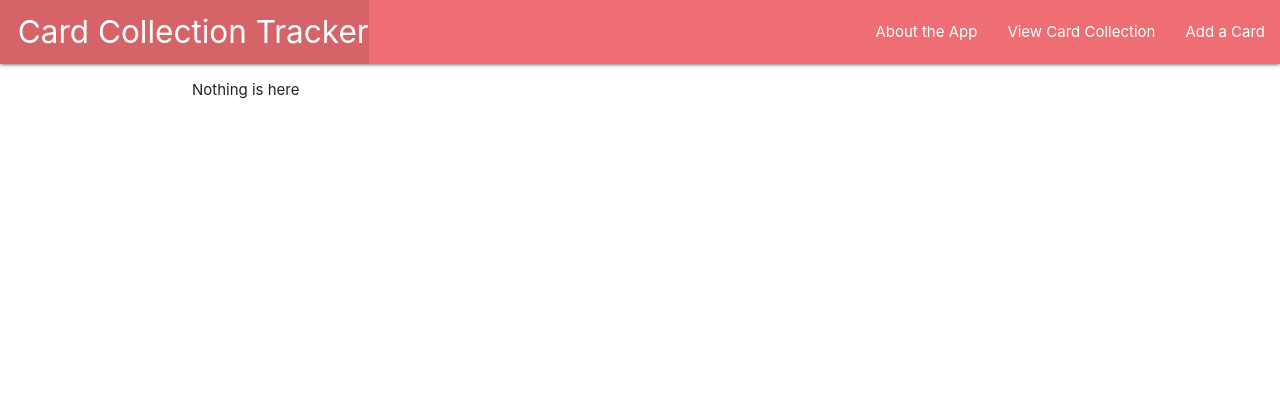
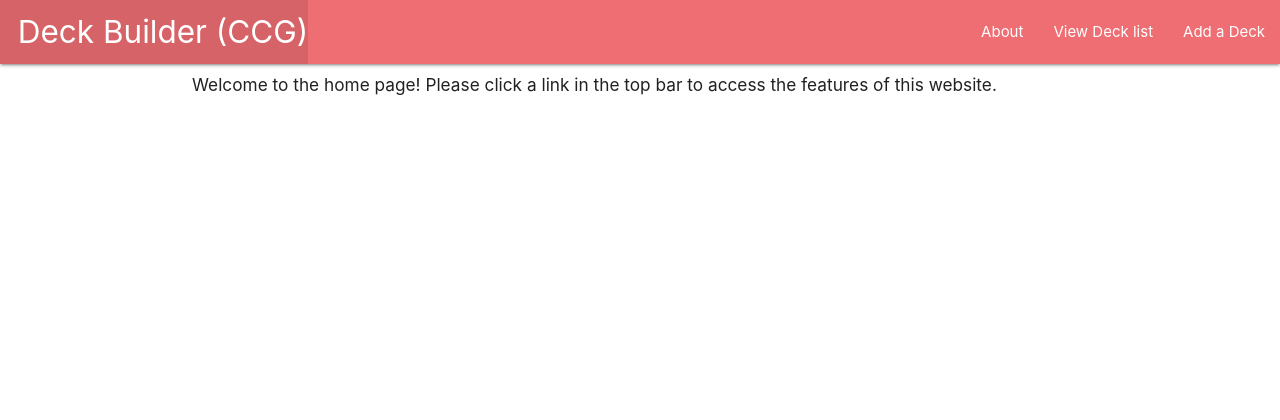
Before and after one commit to D-Sen/cardcollector, a Django app: page / in a window 1280 px wide. Shown: the top 420 px of the page. Run offline with Django 3.2, Linux system fonts and the light colour scheme.

Commit message:
Switched relationship between decks and cards. DB is now hosted on bit.io

```diff
--- a/main_app/admin.py
+++ b/main_app/admin.py
@@ -1,7 +1,6 @@
 from django.contrib import admin
-from .models import Card, Deck
+from .models import Deck, Card
 
 # Register your models here.
-
+admin.site.register(Deck)
 admin.site.register(Card)
-admin.site.register(Deck)
--- a/main_app/forms.py
+++ b/main_app/forms.py
@@ -1,7 +1,7 @@
 from django.forms import ModelForm
-from .models import Deck
+from .models import Card
 
-class DeckForm(ModelForm):
+class CardForm(ModelForm):
   class Meta:
-    model = Deck
+    model = Card
     fields = ['name', 'colors']
--- a/main_app/templates/about.html
+++ b/main_app/templates/about.html
@@ -1,9 +1,9 @@
 {% extends 'base.html' %}
 {% block content %}
 
-<h1>Card Collection Tracker</h1>
+<h1>Deck Builder (CCG)</h1>
 <hr>
-<p>Track your collection of cards from any card game (CCG).</p>
+<p>Build decks of cards by creating decks then adding individual cards to them.</p>
 <footer>All Rights Reserved, &copy; 2023 DSEN</footer>
 
 {% endblock %}
--- a/main_app/templates/base.html
+++ b/main_app/templates/base.html
@@ -16,12 +16,12 @@
     <nav>
       <div class="nav-wrapper">
         <ul>
-          <li><a href="/" class="left brand-logo">&nbsp;&nbsp;Card Collection Tracker</a></li>
+          <li><a href="/" class="left brand-logo">&nbsp;&nbsp;Deck Builder (CCG)</a></li>
         </ul>
         <ul class="right">
-<li><a href="{% url 'about' %}">About the App</a></li>
-<li><a href="{% url 'index' %}">View Card Collection</a></li>
-          <li><a href="{% url 'cards_create' %}">Add a Card</a></li>
+<li><a href="{% url 'about' %}">About</a></li>
+<li><a href="{% url 'index' %}">View Deck list</a></li>
+          <li><a href="{% url 'decks_create' %}">Add a Deck</a></li>
         </ul>
       </div>
     </nav>
--- a/main_app/templates/home.html
+++ b/main_app/templates/home.html
@@ -4,13 +4,13 @@
   <meta charset="UTF-8">
   <meta http-equiv="X-UA-Compatible" content="IE=edge">
   <meta name="viewport" content="width=device-width, initial-scale=1.0">
-  <title>Card Collection Tracker</title>
+  <title>Deck Builder (CCG)</title>
 </head>
 {% extends 'base.html' %}
 {% block content %}
 
 <body>
-  <p>Nothing is here</p>
+  <h6>Welcome to the home page! Please click a link in the top bar to access the features of this website.</h6>
 </body>
 </html>
 
--- a/main_app/templates/main_app/card_confirm_delete.html
+++ b/main_app/templates/main_app/deck_confirm_delete.html
@@ -1,13 +1,13 @@
 {% extends 'base.html' %}
 
 {% block content %}
-  <h1>Delete Card</h1>
+  <h1>Delete Deck</h1>
 
   <h4>Are you sure you want to delete <span class="teal-text">{{ object.name }}</span>?</h4>
 
   <form action="" method="POST">
     {% csrf_token %}
     <input type="submit" value="Yes - Delete!" class="btn">
-    <a href="{% url 'detail' card.id %}">Cancel</a>
+    <a href="{% url 'detail' deck.id %}">Cancel</a>
   </form>
 {% endblock %}
--- a/main_app/urls.py
+++ b/main_app/urls.py
@@ -1,6 +1,6 @@
 from django.urls import path
 from . import views
-
+'''
 urlpatterns = [
   path('', views.home, name='home'),
   path('about/', views.about, name='about'),
@@ -11,3 +11,14 @@ urlpatterns = [
   path('cards/<int:pk>/delete/', views.CardDelete.as_view(), name='cards_delete'),
   path('cards/<int:card_id>/add_deck/', views.add_deck, name='add_deck'),
 ]
+'''
+urlpatterns = [
+  path('', views.home, name='home'),
+  path('about/', views.about, name='about'),
+  path('decks/', views.decks_index, name='index'),
+  path('decks/<int:deck_id>/', views.decks_detail, name='detail'),
+  path('decks/create/', views.DeckCreate.as_view(), name='decks_create'),
+  path('decks/<int:pk>/update/', views.DeckUpdate.as_view(), name='decks_update'),
+  path('decks/<int:pk>/delete/', views.DeckDelete.as_view(), name='decks_delete'),
+  path('decks/<int:deck_id>/add_card/', views.add_card, name='add_card'),
+]
--- a/main_app/views.py
+++ b/main_app/views.py
@@ -1,9 +1,12 @@
 from django.shortcuts import render, redirect
 from django.views.generic.edit import CreateView, UpdateView, DeleteView
-
+'''
 from .models import Card
 from .forms import DeckForm
+'''
 
+from .models import Deck
+from .forms import CardForm
 
 cards = [
   {'name': 'Sacrifice', 'game': 'MTG', 'color': 'Black' },
@@ -22,6 +25,40 @@ def home(request):
 def about(request):
   return render(request, 'about.html')
 
+
+def decks_index(request):
+  decks = Deck.objects.all()
+  return render(request, 'decks/index.html', {'decks':decks })
+
+
+def decks_detail(request, deck_id):
+  deck = Deck.objects.get(id=deck_id)
+  card_form = CardForm()
+  return render(request, 'decks/detail.html', {'deck':deck, 'card_form': card_form })
+
+def add_card(request, deck_id):
+  form = CardForm(request.POST)
+  # validate the form
+  if form.is_valid():
+    new_card = form.save(commit=False)
+    new_card.deck_id = deck_id
+    new_card.save()
+  return redirect('detail', deck_id=deck_id)
+
+class DeckCreate(CreateView):
+  model = Deck
+  fields = ['name', 'game', 'color'] #__all__
+
+class DeckUpdate(UpdateView):
+  model = Deck
+  fields = ['game', 'color']
+
+class DeckDelete(DeleteView):
+  model = Deck
+  success_url = '/decks'
+
+
+'''
 def cards_index(request):
   cards = Card.objects.all()
   return render(request, 'cards/index.html', {'cards':cards })
@@ -52,3 +89,4 @@ class CardUpdate(UpdateView):
 class CardDelete(DeleteView):
   model = Card
   success_url = '/cards'
+'''
```
Also changed, not shown: main_app/models.py (+22 -1 lines), main_app/templates/cards/index.html (deleted, +0 -18 lines), main_app/templates/decks/detail.html (renamed from main_app/templates/cards/detail.html, +12 -12 lines), main_app/templates/decks/index.html (added, +18 -0 lines), main_app/migrations/0001_initial.py, main_app/migrations/0002_deck.py (deleted), main_app/migrations/0003_auto_20230209_0722.py (deleted), main_app/migrations/0004_auto_20230209_0748.py (deleted), main_app/migrations/0005_deck_card.py (deleted), main_app/templates/main_app/deck_form.html (renamed from main_app/templates/main_app/card_form.html).
